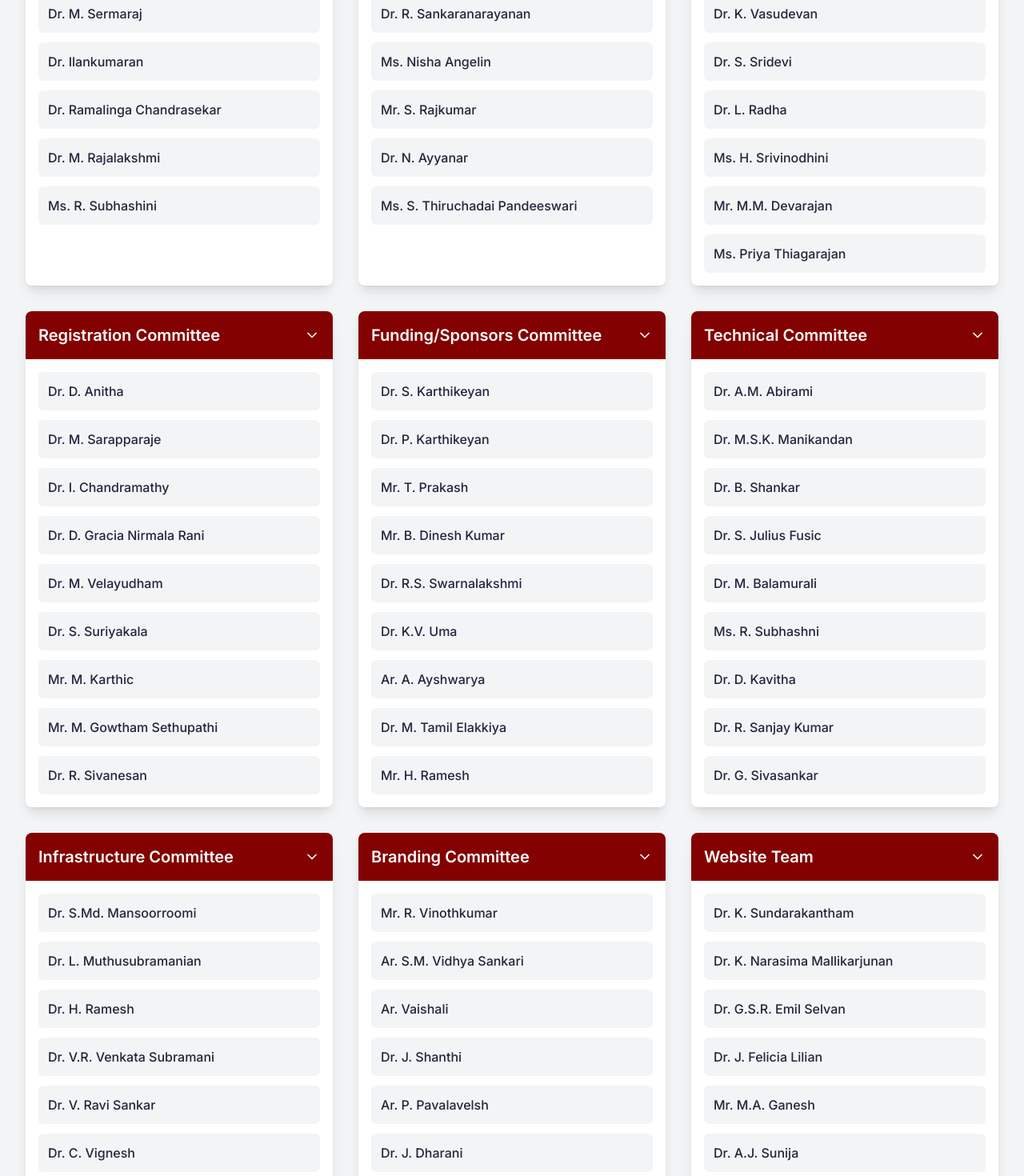
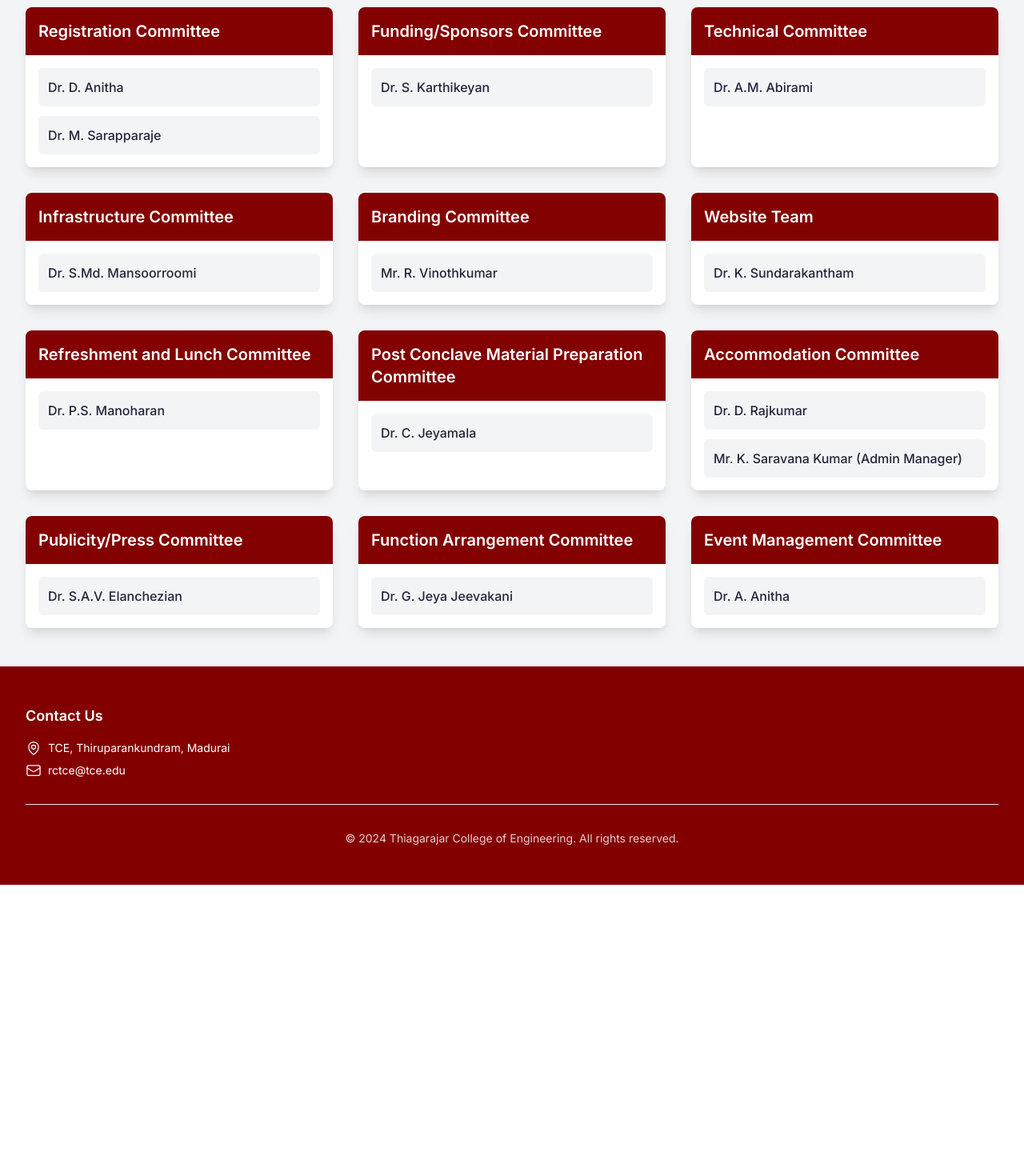
Before and after one commit to kmrsanthosh/TCEResearchConclave, a Next.js app: page /TCEResearchConclave/committee in a window 1280 px wide. Shown: the part 1020-2490 px from the top of the page at 80% size. After the commit the page ends 2126 px from the top, so only its background shows below. Built offline with nearby package versions, Linux system fonts and the light colour scheme.

Commit message:
Removed Committee Members

```diff
--- a/app/committee/page.tsx
+++ b/app/committee/page.tsx
@@ -24,7 +24,7 @@ const chiefPatrons: CommitteeMember[] = [
   {
     name: "Dr. K. Hariharan",
     designation:
-      "Organizing Secretary, Dean III, Professor, Department of Electronics and Communication Engineering",
+      "Dean (III), Professor, Department of Electronics and Communication Engineering",
     committeeDesignation: "Organizing Secretary",
   },
   {
@@ -36,13 +36,12 @@ const chiefPatrons: CommitteeMember[] = [
   {
     name: "Dr. B. Ashok Kumar",
     designation:
-      "CLC (III), Associate Professor, Department of Electrical and Electronics Engineering",
+      "Associate Professor, Department of Electrical and Electronics Engineering",
     committeeDesignation: "Coordinator",
   },
   {
     name: "Ms. M. Aruna",
-    designation:
-      "CLC (R&D), Assistant Professor, Department of Civil Engineering",
+    designation: "Assistant Professor, Department of Civil Engineering",
     committeeDesignation: "Coordinator",
   },
 ];
@@ -52,12 +51,12 @@ const committees: Committee[] = [
     title: "Programme Committee",
     members: [
       "Dr. N.B. Balamurugan",
-      "Dr. G. Ananthi",
-      "Dr. M. Sermaraj",
-      "Dr. Ilankumaran",
-      "Dr. Ramalinga Chandrasekar",
-      "Dr. M. Rajalakshmi",
-      "Ms. R. Subhashini",
+      // "Dr. G. Ananthi",
+      // "Dr. M. Sermaraj",
+      // "Dr. Ilankumaran",
+      // "Dr. Ramalinga Chandrasekar",
+      // "Dr. M. Rajalakshmi",
+      // "Ms. R. Subhashini",
     ],
   },
   {
@@ -65,24 +64,24 @@ const committees: Committee[] = [
     members: [
       "Dr. S. Arockia Edwin Xavier",
       "Mr. M. Sivakumar (Accounts)",
-      "Dr. R. Sankaranarayanan",
-      "Ms. Nisha Angelin",
-      "Mr. S. Rajkumar",
-      "Dr. N. Ayyanar",
-      "Ms. S. Thiruchadai Pandeeswari",
+      // "Dr. R. Sankaranarayanan",
+      // "Ms. Nisha Angelin",
+      // "Mr. S. Rajkumar",
+      // "Dr. N. Ayyanar",
+      // "Ms. S. Thiruchadai Pandeeswari",
     ],
   },
   {
     title: "Publication Committee",
     members: [
       "Dr. K. Rajeswari",
-      "Dr. B. Sathyabama",
-      "Dr. K. Vasudevan",
-      "Dr. S. Sridevi",
+      // "Dr. B. Sathyabama",
+      // "Dr. K. Vasudevan",
+      // "Dr. S. Sridevi",
       "Dr. L. Radha",
-      "Ms. H. Srivinodhini",
-      "Mr. M.M. Devarajan",
-      "Ms. Priya Thiagarajan",
+      // "Ms. H. Srivinodhini",
+      // "Mr. M.M. Devarajan",
+      // "Ms. Priya Thiagarajan",
     ],
   },
   {
@@ -90,104 +89,104 @@ const committees: Committee[] = [
     members: [
       "Dr. D. Anitha",
       "Dr. M. Sarapparaje",
-      "Dr. I. Chandramathy",
-      "Dr. D. Gracia Nirmala Rani",
-      "Dr. M. Velayudham",
-      "Dr. S. Suriyakala",
-      "Mr. M. Karthic",
-      "Mr. M. Gowtham Sethupathi",
-      "Dr. R. Sivanesan",
+      // "Dr. I. Chandramathy",
+      // "Dr. D. Gracia Nirmala Rani",
+      // "Dr. M. Velayudham",
+      // "Dr. S. Suriyakala",
+      // "Mr. M. Karthic",
+      // "Mr. M. Gowtham Sethupathi",
+      // "Dr. R. Sivanesan",
     ],
   },
   {
     title: "Funding/Sponsors Committee",
     members: [
       "Dr. S. Karthikeyan",
-      "Dr. P. Karthikeyan",
-      "Mr. T. Prakash",
-      "Mr. B. Dinesh Kumar",
-      "Dr. R.S. Swarnalakshmi",
-      "Dr. K.V. Uma",
-      "Ar. A. Ayshwarya",
-      "Dr. M. Tamil Elakkiya",
-      "Mr. H. Ramesh",
+      // "Dr. P. Karthikeyan",
+      // "Mr. T. Prakash",
+      // "Mr. B. Dinesh Kumar",
+      // "Dr. R.S. Swarnalakshmi",
+      // "Dr. K.V. Uma",
+      // "Ar. A. Ayshwarya",
+      // "Dr. M. Tamil Elakkiya",
+      // "Mr. H. Ramesh",
     ],
   },
   {
     title: "Technical Committee",
     members: [
       "Dr. A.M. Abirami",
-      "Dr. M.S.K. Manikandan",
-      "Dr. B. Shankar",
-      "Dr. S. Julius Fusic",
-      "Dr. M. Balamurali",
-      "Ms. R. Subhashni",
-      "Dr. D. Kavitha",
-      "Dr. R. Sanjay Kumar",
-      "Dr. G. Sivasankar",
+      // "Dr. M.S.K. Manikandan",
+      // "Dr. B. Shankar",
+      // "Dr. S. Julius Fusic",
+      // "Dr. M. Balamurali",
+      // "Ms. R. Subhashni",
+      // "Dr. D. Kavitha",
+      // "Dr. R. Sanjay Kumar",
+      // "Dr. G. Sivasankar",
     ],
   },
   {
     title: "Infrastructure Committee",
     members: [
       "Dr. S.Md. Mansoorroomi",
-      "Dr. L. Muthusubramanian",
-      "Dr. H. Ramesh",
-      "Dr. V.R. Venkata Subramani",
-      "Dr. V. Ravi Sankar",
-      "Dr. C. Vignesh",
-      "Dr. P. Velusamy",
-      "Mr. S. Parthasarathi",
+      // "Dr. L. Muthusubramanian",
+      // "Dr. H. Ramesh",
+      // "Dr. V.R. Venkata Subramani",
+      // "Dr. V. Ravi Sankar",
+      // "Dr. C. Vignesh",
+      // "Dr. P. Velusamy",
+      // "Mr. S. Parthasarathi",
     ],
   },
   {
     title: "Branding Committee",
     members: [
       "Mr. R. Vinothkumar",
-      "Ar. S.M. Vidhya Sankari",
-      "Ar. Vaishali",
-      "Dr. J. Shanthi",
-      "Ar. P. Pavalavelsh",
-      "Dr. J. Dharani",
-      "Mr. S. Santhana Hari",
-      "Ar. S. Raghul",
+      // "Ar. S.M. Vidhya Sankari",
+      // "Ar. Vaishali",
+      // "Dr. J. Shanthi",
+      // "Ar. P. Pavalavelsh",
+      // "Dr. J. Dharani",
+      // "Mr. S. Santhana Hari",
+      // "Ar. S. Raghul",
     ],
   },
   {
     title: "Website Team",
     members: [
       "Dr. K. Sundarakantham",
-      "Dr. K. Narasima Mallikarjunan",
-      "Dr. G.S.R. Emil Selvan",
-      "Dr. J. Felicia Lilian",
-      "Mr. M.A. Ganesh",
-      "Dr. A.J. Sunija",
-      "Dr. G. Prabhakar",
-      "Dr. B. Surya Devi",
+      // "Dr. K. Narasima Mallikarjunan",
+      // "Dr. G.S.R. Emil Selvan",
+      // "Dr. J. Felicia Lilian",
+      // "Mr. M.A. Ganesh",
+      // "Dr. A.J. Sunija",
+      // "Dr. G. Prabhakar",
+      // "Dr. B. Surya Devi",
     ],
   },
   {
     title: "Refreshment and Lunch Committee",
     members: [
       "Dr. P.S. Manoharan",
-      "Dr. S. Prasanna",
-      "Dr. E. Murugavalli",
-      "Dr. P. Victor",
-      "Dr. S. Saravanakumar",
-      "Mr. S.A.R. Sheik Masthan",
-      "Mr. C. Selvakumar",
+      // "Dr. S. Prasanna",
+      // "Dr. E. Murugavalli",
+      // "Dr. P. Victor",
+      // "Dr. S. Saravanakumar",
+      // "Mr. S.A.R. Sheik Masthan",
+      // "Mr. C. Selvakumar",
     ],
   },
   {
     title: "Post Conclave Material Preparation Committee",
     members: [
       "Dr. C. Jeyamala",
-      "Dr. B. Subbulakshmi",
-      "Ms. S. Pudumalar",
-      "Ms. P.M. Devie",
-      "Dr. M. Senthilarasi",
-      "Mr. V. Janakiraman",
-      "Dr. M. Nirmala Devi",
+      // "Dr. B. Subbulakshmi",
+      // "Ms. S. Pudumalar",
+      // "Ms. P.M. Devie",
+      // "Dr. M. Senthilarasi",
+      // "Mr. V. Janakiraman",
+      // "Dr. M. Nirmala Devi",
     ],
   },
   {
@@ -195,46 +194,46 @@ const committees: Committee[] = [
     members: [
       "Dr. D. Rajkumar",
       "Mr. K. Saravana Kumar (Admin Manager)",
-      "Dr. V. Vinoth Thyagarajan",
-      "Dr. R. Kodipandyan",
-      "Dr. M. P. Ramkumar",
-      "Dr. R. Sivakumar",
-      "Dr. K. Athiappan",
+      // "Dr. V. Vinoth Thyagarajan",
+      // "Dr. R. Kodipandyan",
+      // "Dr. M. P. Ramkumar",
+      // "Dr. R. Sivakumar",
+      // "Dr. K. Athiappan",
     ],
   },
   {
     title: "Publicity/Press Committee",
     members: [
       "Dr. S.A.V. Elanchezian",
-      "Dr. R.K.C. Jeyakumar",
-      "Dr. R. Maniarasu",
-      "Dr. M. Jeeveraj",
-      "Ar. S. Karthikeya Raja",
-      "Dr. C. Balasundar",
+      // "Dr. R.K.C. Jeyakumar",
+      // "Dr. R. Maniarasu",
+      // "Dr. M. Jeeveraj",
+      // "Ar. S. Karthikeya Raja",
+      // "Dr. C. Balasundar",
     ],
   },
   {
     title: "Function Arrangement Committee",
     members: [
       "Dr. G. Jeya Jeevakani",
-      "Dr. R. Rajan Prakash",
-      "Dr. M.L. Mahadevan",
-      "Dr. Rajalavanya",
-      "Dr. A. Indrani",
-      "Dr. C. Mahadevi",
-      "Ms. S. Srimathi",
+      // "Dr. R. Rajan Prakash",
+      // "Dr. M.L. Mahadevan",
+      // "Dr. Rajalavanya",
+      // "Dr. A. Indrani",
+      // "Dr. C. Mahadevi",
+      // "Ms. S. Srimathi",
     ],
   },
   {
     title: "Event Management Committee",
     members: [
       "Dr. A. Anitha",
-      "Dr. T. Chandrakumar",
-      "Dr. V. Velkannan",
-      "Dr. S. Sivailango",
-      "Dr. R.S. Swarnalakshmi",
-      "Dr. M. Meenakshi Devi",
-      "Ms. J. Eunice",
+      // "Dr. T. Chandrakumar",
+      // "Dr. V. Velkannan",
+      // "Dr. S. Sivailango",
+      // "Dr. R.S. Swarnalakshmi",
+      // "Dr. M. Meenakshi Devi",
+      // "Ms. J. Eunice",
     ],
   },
 ];
@@ -274,7 +273,7 @@ const page = () => {
               <div className="bg-[#830101] text-white p-4">
                 <h2 className="text-xl font-semibold flex items-center justify-between">
                   {committee.title}
-                  <ChevronDown size={20} />
+                  {/* <ChevronDown size={20} /> */}
                 </h2>
               </div>
               <div className="p-4 space-y-3">
```
